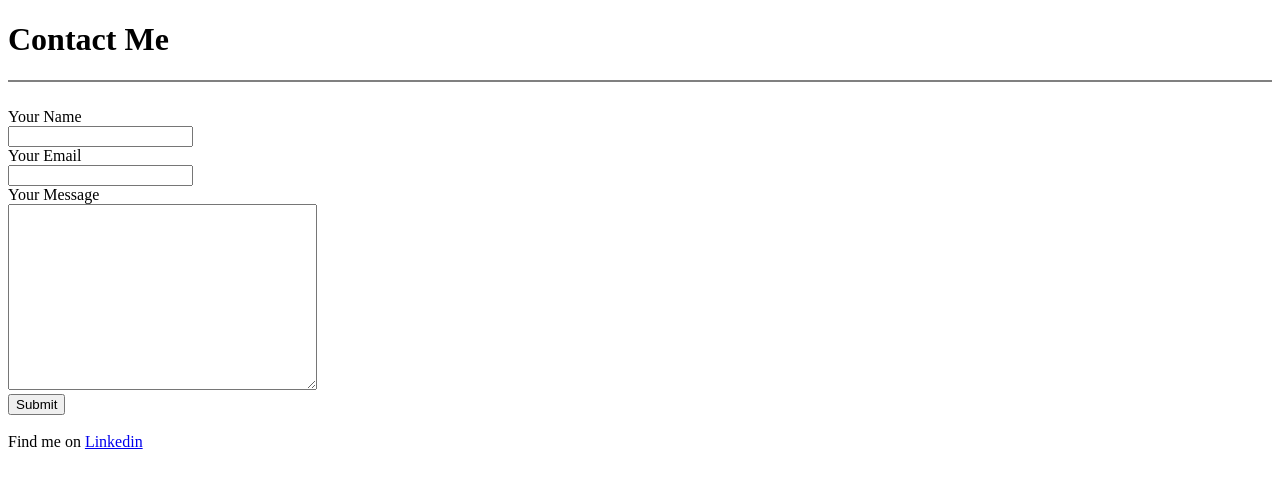
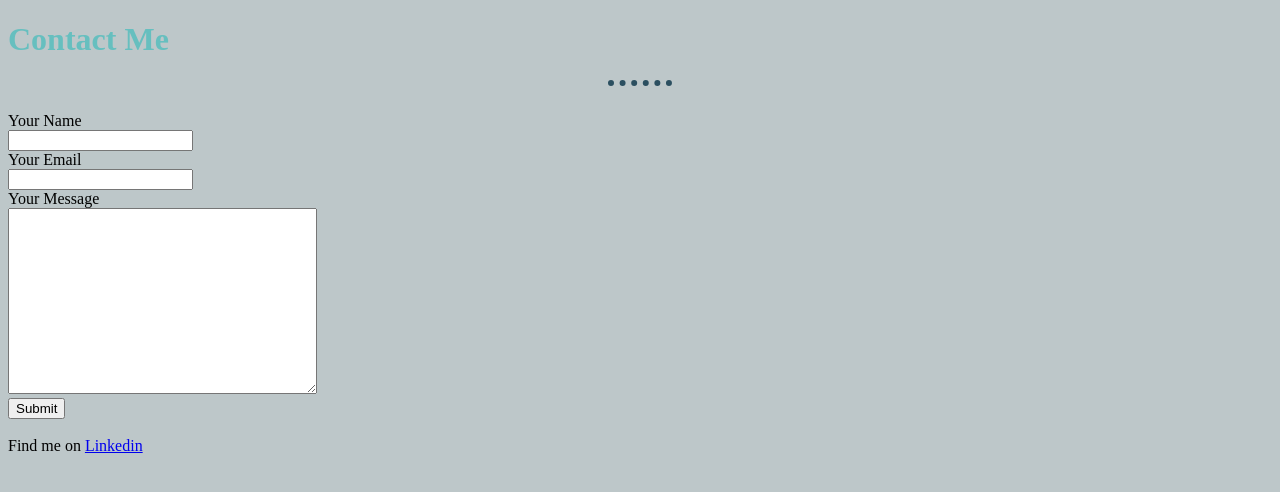
Before and after one commit to courtneyfrances/CV, a plain HTML site: page contact.html in a window 1280 px wide. Drawn offline with Linux system fonts and the light colour scheme.

Commit message:
Added external CSS

```diff
--- a/contact.html
+++ b/contact.html
@@ -3,10 +3,11 @@
   <head>
     <meta charset="utf-8">
     <title>Contact Me</title>
+    <link rel="stylesheet" href="css/styles.css">
   </head>
   <body>
     <h1>Contact Me</h1>
-    <hr size="2" noshade>
+    <hr>
     <br>
     <form action="mailto:clittle7311@gmail.com" method="post" enctype="text/plain">
       <label>Your Name</label><br>
--- /dev/null
+++ b/css/styles.css
@@ -0,0 +1,16 @@
+body{
+  background-color: #BDC7C9;
+}
+h1{
+  color: #66BFBF
+}
+h3{
+  color: #66BFBF
+}
+hr{
+  border-style: none;
+  border-top-style: dotted;
+  border-color: #2B4F60;
+  border-width: 6px;
+  width: 5%;
+}
```
Also changed, not shown: index.html (+1 -13 lines).
